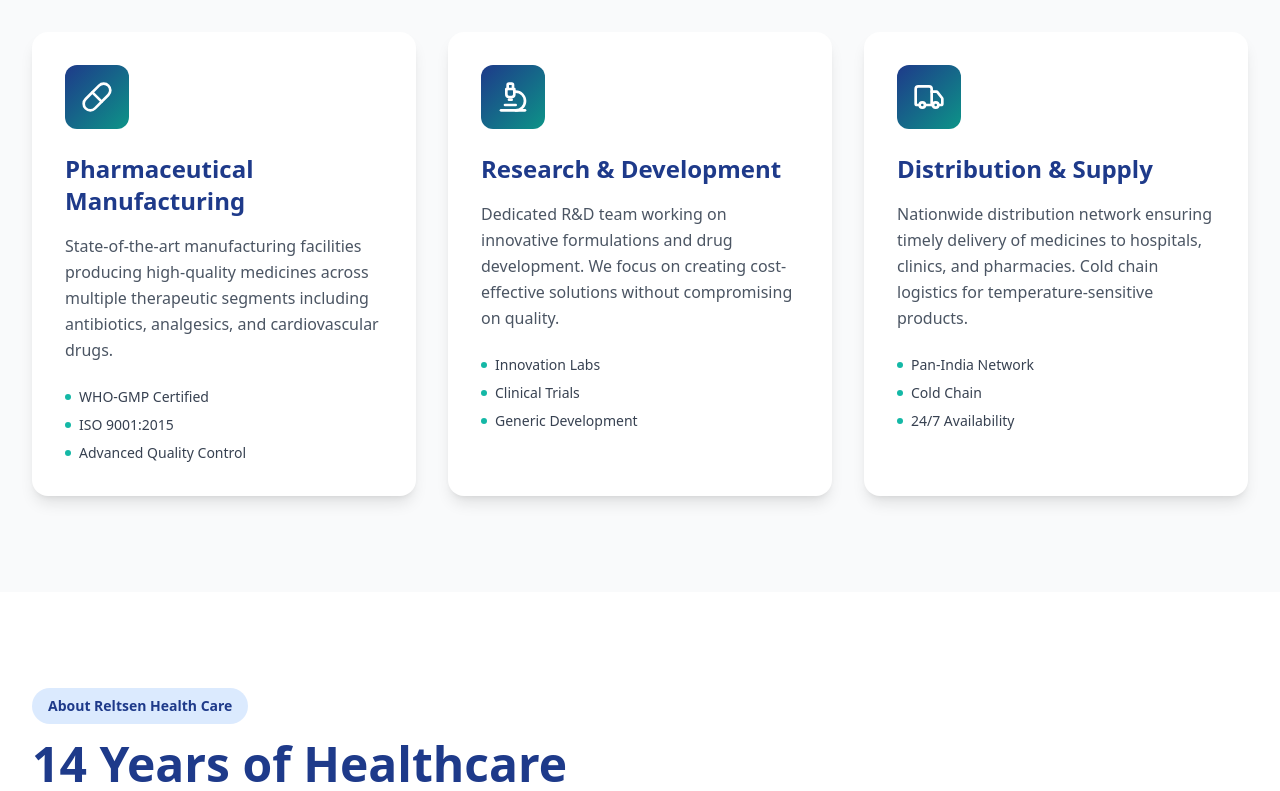
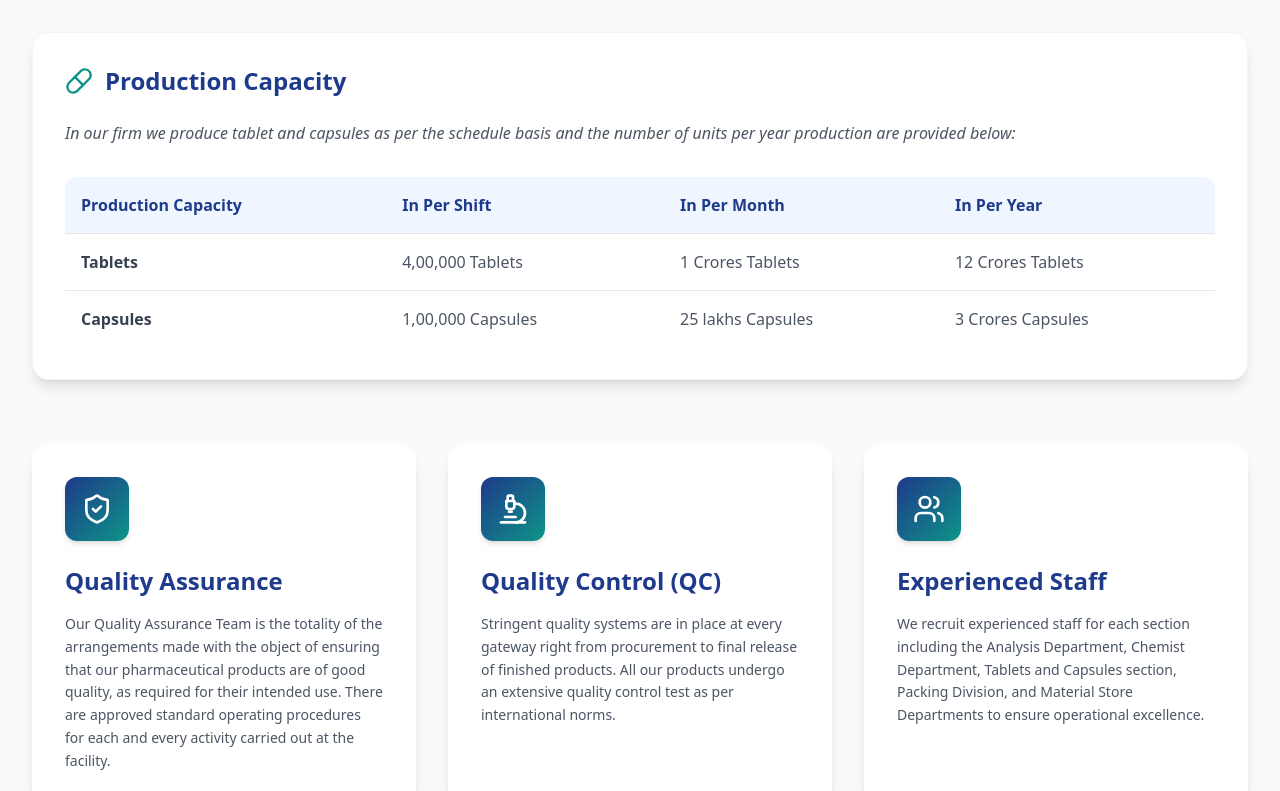
Before and after one commit to MohitV45/Healthcare-static-page, a React (Vite) app: page / in a window 1280 px wide. Shown: the part 1020-1811 px from the top of the page. Built offline with nearby package versions, Linux system fonts and the light colour scheme.

Commit message:
Replace Services with Facilities section, add production capacity table and QA/QC details, update navigation

```diff
--- a/src/components/Navigation.tsx
+++ b/src/components/Navigation.tsx
@@ -38,7 +38,7 @@ export default function Navigation() {
               Home
             </button>
             <button onClick={() => scrollToSection('services')} className="text-gray-700 dark:text-gray-300 hover:text-blue-900 dark:hover:text-teal-400 font-bold transition">
-              Services
+              Facilities
             </button>
             <button onClick={() => scrollToSection('about')} className="text-gray-700 dark:text-gray-300 hover:text-blue-900 dark:hover:text-teal-400 font-bold transition">
               About Us
@@ -84,7 +84,7 @@ export default function Navigation() {
               Home
             </button>
             <button onClick={() => scrollToSection('services')} className="block w-full text-left py-2 text-gray-700 dark:text-gray-300 hover:text-blue-900 dark:hover:text-teal-400">
-              Services
+              Facilities
             </button>
             <button onClick={() => scrollToSection('about')} className="block w-full text-left py-2 text-gray-700 dark:text-gray-300 hover:text-blue-900 dark:hover:text-teal-400">
               About Us
--- a/src/components/Services.tsx
+++ b/src/components/Services.tsx
@@ -1,26 +1,5 @@
-import { Pill, Microscope, Truck } from 'lucide-react';
+import { Pill, Microscope, ShieldCheck, Users } from 'lucide-react';
 import { motion } from 'framer-motion';
-
-const services = [
-  {
-    icon: Pill,
-    title: 'Pharmaceutical Manufacturing',
-    description: 'State-of-the-art manufacturing facilities producing high-quality medicines across multiple therapeutic segments including antibiotics, analgesics, and cardiovascular drugs.',
-    features: ['WHO-GMP Certified', 'ISO 9001:2015', 'Advanced Quality Control']
-  },
-  {
-    icon: Microscope,
-    title: 'Research & Development',
-    description: 'Dedicated R&D team working on innovative formulations and drug development. We focus on creating cost-effective solutions without compromising on quality.',
-    features: ['Innovation Labs', 'Clinical Trials', 'Generic Development']
-  },
-  {
-    icon: Truck,
-    title: 'Distribution & Supply',
-    description: 'Nationwide distribution network ensuring timely delivery of medicines to hospitals, clinics, and pharmacies. Cold chain logistics for temperature-sensitive products.',
-    features: ['Pan-India Network', 'Cold Chain', '24/7 Availability']
-  }
-];
 
 export default function Services() {
   const containerVariants = {
@@ -33,7 +12,7 @@ export default function Services() {
     }
   };
 
-  const cardVariants: any = {
+  const fadeInUp: any = {
     hidden: { opacity: 0, y: 30 },
     visible: {
       opacity: 1,
@@ -53,14 +32,55 @@ export default function Services() {
           transition={{ duration: 0.6 }}
         >
           <div className="inline-block bg-teal-100 dark:bg-teal-900/30 text-teal-700 dark:text-teal-400 px-4 py-2 rounded-full text-sm font-semibold mb-4">
-            Our Services
+            Facilities & Quality
           </div>
           <h2 className="text-4xl md:text-5xl font-bold text-blue-900 dark:text-white mb-4">
-            Comprehensive Healthcare Solutions
+            Our Manufacturing Capabilities
           </h2>
           <p className="text-xl text-gray-600 dark:text-gray-400 max-w-3xl mx-auto">
-            From manufacturing to distribution, we provide end-to-end pharmaceutical services with uncompromising quality standards.
+            World-class infrastructure dedicated to excellence in pharmaceutical manufacturing and quality standards.
           </p>
+        </motion.div>
+
+        {/* Facilities Table */}
+        <motion.div
+          variants={fadeInUp}
+          initial="hidden"
+          whileInView="visible"
+          viewport={{ once: true }}
+          className="bg-white dark:bg-slate-800 rounded-2xl p-8 shadow-lg mb-16 overflow-x-auto border border-gray-100 dark:border-slate-700"
+        >
+          <div className="flex items-center gap-3 mb-6">
+            <Pill className="text-teal-600" size={28} />
+            <h3 className="text-2xl font-bold text-blue-900 dark:text-white">Production Capacity</h3>
+          </div>
+          <p className="text-gray-600 dark:text-gray-400 mb-8 italic">
+            In our firm we produce tablet and capsules as per the schedule basis and the number of units per year production are provided below:
+          </p>
+          <table className="w-full text-left border-collapse">
+            <thead>
+              <tr className="bg-blue-50 dark:bg-slate-700/50">
+                <th className="p-4 border-b dark:border-slate-600 font-bold text-blue-900 dark:text-white rounded-tl-xl">Production Capacity</th>
+                <th className="p-4 border-b dark:border-slate-600 font-bold text-blue-900 dark:text-white">In Per Shift</th>
+                <th className="p-4 border-b dark:border-slate-600 font-bold text-blue-900 dark:text-white">In Per Month</th>
+                <th className="p-4 border-b dark:border-slate-600 font-bold text-blue-900 dark:text-white rounded-tr-xl">In Per Year</th>
+              </tr>
+            </thead>
+            <tbody>
+              <tr className="hover:bg-gray-50 dark:hover:bg-slate-700/30 transition-colors">
+                <td className="p-4 border-b dark:border-slate-700 font-semibold text-gray-700 dark:text-gray-300">Tablets</td>
+                <td className="p-4 border-b dark:border-slate-700 text-gray-600 dark:text-gray-400">4,00,000 Tablets</td>
+                <td className="p-4 border-b dark:border-slate-700 text-gray-600 dark:text-gray-400">1 Crores Tablets</td>
+                <td className="p-4 border-b dark:border-slate-700 text-gray-600 dark:text-gray-400">12 Crores Tablets</td>
+              </tr>
+              <tr className="hover:bg-gray-50 dark:hover:bg-slate-700/30 transition-colors">
+                <td className="p-4 text-gray-700 dark:text-gray-300 font-semibold">Capsules</td>
+                <td className="p-4 text-gray-600 dark:text-gray-400">1,00,000 Capsules</td>
+                <td className="p-4 text-gray-600 dark:text-gray-400">25 lakhs Capsules</td>
+                <td className="p-4 text-gray-600 dark:text-gray-400">3 Crores Capsules</td>
+              </tr>
+            </tbody>
+          </table>
         </motion.div>
 
         <motion.div
@@ -70,32 +90,56 @@ export default function Services() {
           whileInView="visible"
           viewport={{ once: true, margin: "-100px" }}
         >
-          {services.map((service, index) => (
+          {/* Quality Assurance */}
           <motion.div
-              key={index}
-              variants={cardVariants}
+            variants={fadeInUp}
             whileHover={{ y: -10 }}
-              className="bg-white dark:bg-slate-800 rounded-2xl p-8 shadow-lg hover:shadow-xl transition-shadow group border border-transparent dark:hover:border-blue-900"
+            className="bg-white dark:bg-slate-800 rounded-2xl p-8 shadow-lg hover:shadow-xl transition-all group border border-transparent dark:hover:border-blue-900"
           >
-              <div className="w-16 h-16 bg-gradient-to-br from-blue-900 to-teal-600 rounded-xl flex items-center justify-center mb-6 group-hover:scale-110 transition-transform">
-                <service.icon className="text-white" size={32} />
+            <div className="w-16 h-16 bg-gradient-to-br from-blue-900 to-teal-600 rounded-xl flex items-center justify-center mb-6 group-hover:scale-110 transition-transform shadow-md">
+              <ShieldCheck className="text-white" size={32} />
             </div>
             <h3 className="text-2xl font-bold text-blue-900 dark:text-white mb-4">
-                {service.title}
+              Quality Assurance
             </h3>
-              <p className="text-gray-600 dark:text-gray-400 mb-6 leading-relaxed">
-                {service.description}
+            <p className="text-gray-600 dark:text-gray-400 leading-relaxed text-sm">
+              Our Quality Assurance Team is the totality of the arrangements made with the object of ensuring that our pharmaceutical products are of good quality, as required for their intended use. There are approved standard operating procedures for each and every activity carried out at the facility.
             </p>
-              <div className="space-y-2">
-                {service.features.map((feature, idx) => (
-                  <div key={idx} className="flex items-center gap-2">
-                    <div className="w-1.5 h-1.5 bg-teal-500 rounded-full"></div>
-                    <span className="text-sm text-gray-700 dark:text-gray-300 font-medium">{feature}</span>
+          </motion.div>
+
+          {/* Quality Control */}
+          <motion.div
+            variants={fadeInUp}
+            whileHover={{ y: -10 }}
+            className="bg-white dark:bg-slate-800 rounded-2xl p-8 shadow-lg hover:shadow-xl transition-all group border border-transparent dark:hover:border-blue-900"
+          >
+            <div className="w-16 h-16 bg-gradient-to-br from-blue-900 to-teal-600 rounded-xl flex items-center justify-center mb-6 group-hover:scale-110 transition-transform shadow-md">
+              <Microscope className="text-white" size={32} />
             </div>
-                ))}
+            <h3 className="text-2xl font-bold text-blue-900 dark:text-white mb-4">
+              Quality Control (QC)
+            </h3>
+            <p className="text-gray-600 dark:text-gray-400 leading-relaxed text-sm">
+              Stringent quality systems are in place at every gateway right from procurement to final release of finished products. All our products undergo an extensive quality control test as per international norms.
+            </p>
+          </motion.div>
+
+          {/* Experienced Staff */}
+          <motion.div
+            variants={fadeInUp}
+            whileHover={{ y: -10 }}
+            className="bg-white dark:bg-slate-800 rounded-2xl p-8 shadow-lg hover:shadow-xl transition-all group border border-transparent dark:hover:border-blue-900"
+          >
+            <div className="w-16 h-16 bg-gradient-to-br from-blue-900 to-teal-600 rounded-xl flex items-center justify-center mb-6 group-hover:scale-110 transition-transform shadow-md">
+              <Users className="text-white" size={32} />
             </div>
+            <h3 className="text-2xl font-bold text-blue-900 dark:text-white mb-4">
+              Experienced Staff
+            </h3>
+            <p className="text-gray-600 dark:text-gray-400 leading-relaxed text-sm">
+              We recruit experienced staff for each section including the Analysis Department, Chemist Department, Tablets and Capsules section, Packing Division, and Material Store Departments to ensure operational excellence.
+            </p>
           </motion.div>
-          ))}
         </motion.div>
       </div>
     </section>
```
Lines whose indentation alone changed are shown as unchanged.
